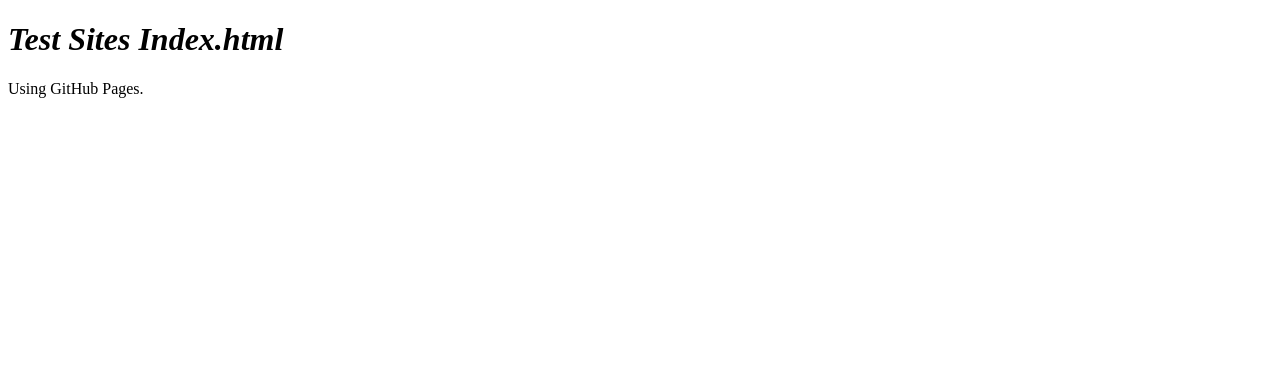
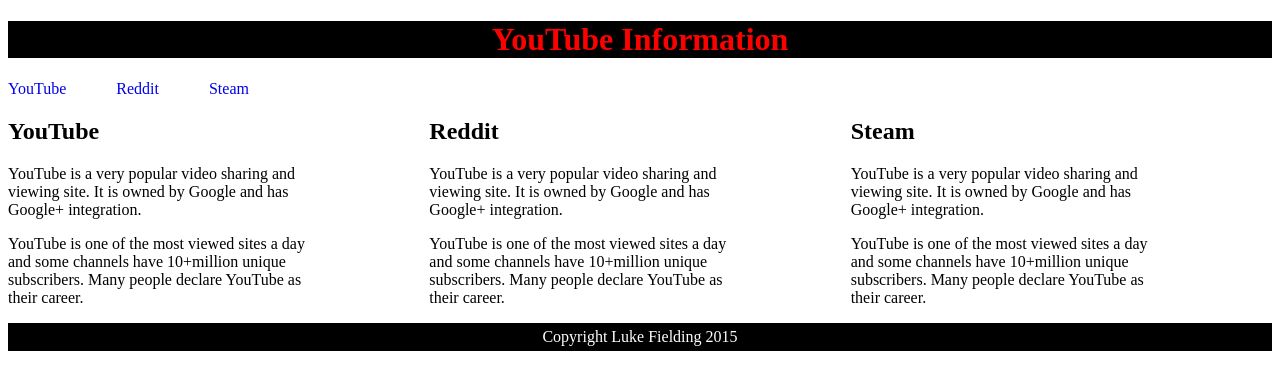
Before and after one commit to ExecLuke/ExecLuke.github.io, a plain HTML site: page index.html in a window 1280 px wide. Drawn offline with Linux system fonts and the light colour scheme.

Commit message:
site redone
img

```diff
--- a/index.html
+++ b/index.html
@@ -1,7 +1,163 @@
-<!doctype html>
-<html lang="en-EU">
+<!DOCTYPE html>
+<html>
+<head>
+<title>My Page</title>
+<style>
+
+
+.reddit, .steam, .youtube {
+width:300px;
+}
+
+
+.column {
+	width:33.33333333%;
+	float:left;
+
+}
+
+
+header {
+text-align:center;
+color: red;
+background-color:black;
+}
+
+
+.container {
+	width:100%;
+}
+
+
+
+
+ul {
+	list-style-type: none;
+	margin: 0;
+	padding: 0;
+	text-align:center;
+}
+
+li a {
+	float:left;
+	text-decoration:none;
+	text-align:center;
+	margin-right:50px;
+}
+
+li a:hover {
+	color:red;
+
+}
+
+
+li a:visited {
+	color:blue;
+}
+
+li a:visited:hover {
+	color:red;
+}
+
+
+aside {
+	width:350px;
+	float:right;
+}
+
+
+footer{
+	background-color:black;
+	color:white;
+	clear:both;
+	text-align:center;
+	padding:5px;
+}
+
+
+</style>
+</head>
+
+
+
 <body>
-<h1 style="font-style:oblique">Test Sites Index.html</h1>
-<p>Using GitHub Pages.</p>
+
+<header>
+<h1 class="title">YouTube Information</h1>
+</header>
+
+
+<div class="nav">
+<ul>
+<li><a href="http://www.youtube.com/">YouTube</a></li>
+<li><a href="www.reddit.com/">Reddit</a></li>
+<li><a href="www.steampowered.com">Steam</a></li>
+</ul>
+</div>
+
+<br>
+
+
+
+<div class="container">
+<div class="column">
+<div class="youtube">
+<h2><b>YouTube</b></h2>
+<p>
+YouTube is a very popular video sharing and viewing site. It is owned by Google and has Google+ integration.
+</p>
+
+<p>
+YouTube is one of the most viewed sites a day and some channels have 10+million unique subscribers. Many people declare YouTube as their career.
+</p>
+</div>
+</div>
+
+<div class="column">
+<div class="reddit">
+
+<h2>Reddit</h2>
+<p>
+YouTube is a very popular video sharing and viewing site. It is owned by Google and has Google+ integration.
+</p>
+
+<p>
+YouTube is one of the most viewed sites a day and some channels have 10+million unique subscribers. Many people declare YouTube as their career.
+</p>
+
+</div>
+</div>
+
+<div class="column">
+<div class="steam">
+
+<h2>Steam</h2>
+<p>
+YouTube is a very popular video sharing and viewing site. It is owned by Google and has Google+ integration.
+</p>
+
+<p>
+YouTube is one of the most viewed sites a day and some channels have 10+million unique subscribers. Many people declare YouTube as their career.
+</p>
+
+</div>
+</div>
+</div>
+<footer>
+Copyright Luke Fielding 2015
+</footer>
+
+
+
+
+
+
+
+
+
+
+
+
+
 </body>
 </html>
```
